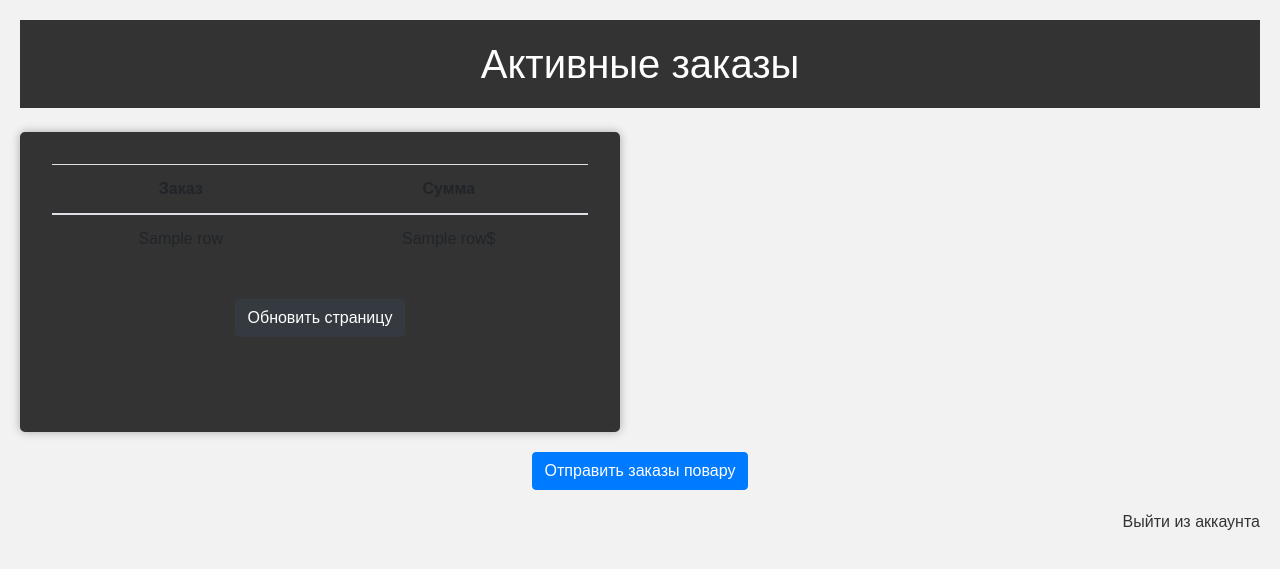
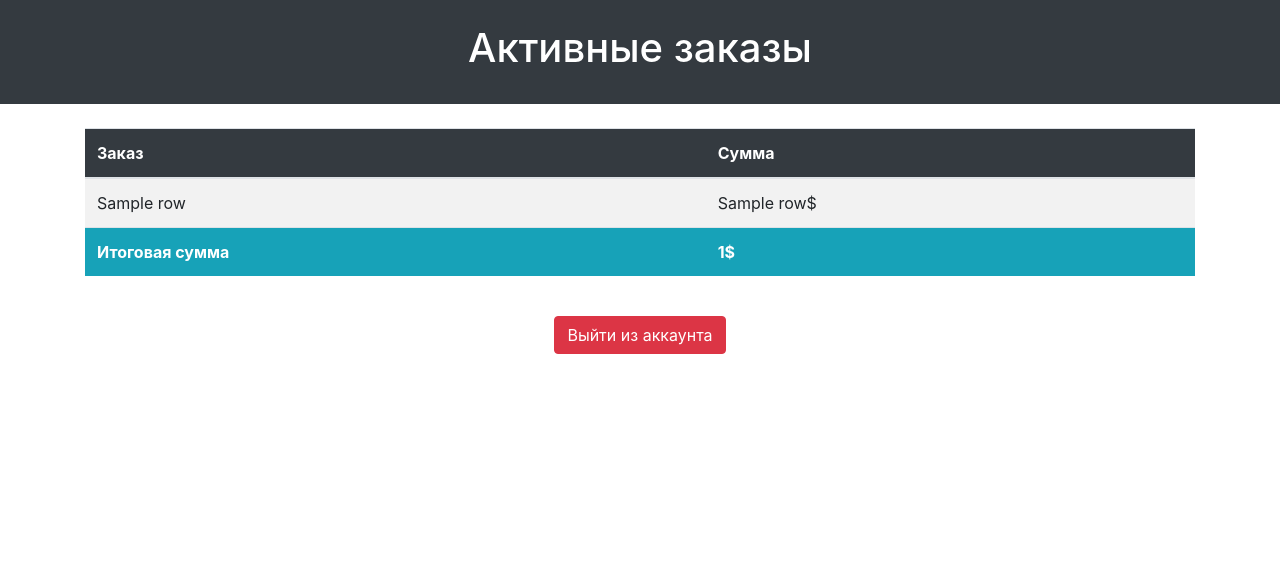
Before and after one commit to xstazz/site_for_lyceum_new, a Flask app: template templates/admin_panel.html in a window 1280 px wide. Shown: the top 569 px of the page. Run offline with Flask 3, Linux system fonts and the light colour scheme; the template is opened without the code that fills it: most values are stand-ins (such as "Sample title", 1, 10 or a date in 2020); some libraries are stand-ins or nearby versions.

Commit message:
Add files via upload

```diff
--- a/templates/admin_panel.html
+++ b/templates/admin_panel.html
@@ -4,73 +4,20 @@
     <meta charset="UTF-8">
     <meta name="viewport" content="width=device-width, initial-scale=1.0">
     <title>Админ Панель</title>
-    <!-- Include Bootstrap CSS from CDN -->
+    <!-- Подключение Bootstrap CSS -->
     <link href="https://stackpath.bootstrapcdn.com/bootstrap/4.5.2/css/bootstrap.min.css" rel="stylesheet">
-    <style>
-        body {
-            font-family: Arial, sans-serif;
-            margin: 0;
-            padding: 0;
-            background-color: #f2f2f2;
-        }
-        main {
-            text-align: center;
-            padding: 20px;
-        }
-        h1 {
-            background-color: #333;
-            color: #fff;
-            padding: 20px;
-            margin: 0;
-        }
-        .order-history {
-            margin-top: 20px;
-            padding: 30px;
-            border: 2px solid #333;
-            background-color: #333;
-            border-radius: 5px;
-            box-shadow: 0 0 10px rgba(0, 0, 0, 0.3);
-            max-width: 600px;
-            height: 300px;
-            overflow-y: scroll;
-            color: #fff;
-        }
-        table {
-            width: 100%;
-            color: #fff;
-        }
-        th, td {
-            padding: 10px;
-            text-align: center;
-        }
-        button {
-            margin-top: 20px;
-        }
-        .send-button-container {
-            margin-top: 30px;
-        }
-        .logout-link {
-            display: block;
-            text-align: right;
-            margin-top: 20px;
-            color: #333;
-        }
-        .logout-link:hover {
-            color: #555;
-        }
-
-
-    </style>
 </head>
 <body>
-<main>
-    <h1 class="mb-4">Активные заказы</h1>
-    <div class="order-history">
-        <table class="table">
-            <thead>
+<header class="bg-dark text-white text-center py-4">
+    <h1>Активные заказы</h1>
+</header>
+<main class="container mt-4">
+    <div class="table-responsive">
+        <table class="table table-striped">
+            <thead class="bg-dark text-white">
             <tr>
-                <th scope="col">Заказ</th>
-                <th scope="col">Сумма</th>
+                <th>Заказ</th>
+                <th>Сумма</th>
             </tr>
             </thead>
             <tbody>
@@ -80,35 +27,22 @@
                 <td>{{ row[3] }}$</td>
             </tr>
             {% endfor %}
+            <!-- Строка с итоговой суммой -->
+            <tr class="bg-info text-white">
+                <td><strong>Итоговая сумма</strong></td>
+                <td><strong>{{ total_amount }}$</strong></td>
+            </tr>
             </tbody>
         </table>
-        <button class="btn btn-dark" onclick="window.location.reload();">Обновить страницу</button>
     </div>
-
-    <!-- "Send to Chefs" button -->
-    <form action="{{ url_for('admin_panel') }}" method="POST">
-        <button type="submit" class="btn btn-primary">Отправить заказы повару</button>
-    </form>
-
-
-    <!-- Logout link -->
-    <a href="{{ url_for('index') }}" class="logout-link">Выйти из аккаунта</a>
+    <div class="text-center mt-4">
+        <a href="{{ url_for('index') }}" class="btn btn-danger">Выйти из аккаунта</a>
+    </div>
 </main>
 
-<!-- Include Bootstrap JS and dependencies from CDN (optional) -->
+<!-- Подключение Bootstrap JS и зависимостей (необязательно) -->
 <script src="https://code.jquery.com/jquery-3.5.1.slim.min.js"></script>
-<script src="https://cdn.jsdelivr.net/npm/@popperjs/core@2.9.2/dist/umd/popper.min.js"></script>
+<script src="https://cdn.jsdelivr.net/npm/popper.js@1.16.1/dist/umd/popper.min.js"></script>
 <script src="https://stackpath.bootstrapcdn.com/bootstrap/4.5.2/js/bootstrap.min.js"></script>
-
-<!-- JavaScript function to handle "Send to Chefs" action -->
-<script>
-        function sendToChefs() {
-            // Implement logic to send active orders to chefs
-            alert('Orders sent to chefs successfully!');
-            // Optionally, you can perform AJAX request to handle server-side processing
-        }
-
-
-</script>
 </body>
 </html>
```
Also changed, not shown: templates/active_order.html (+19 -4 lines).
